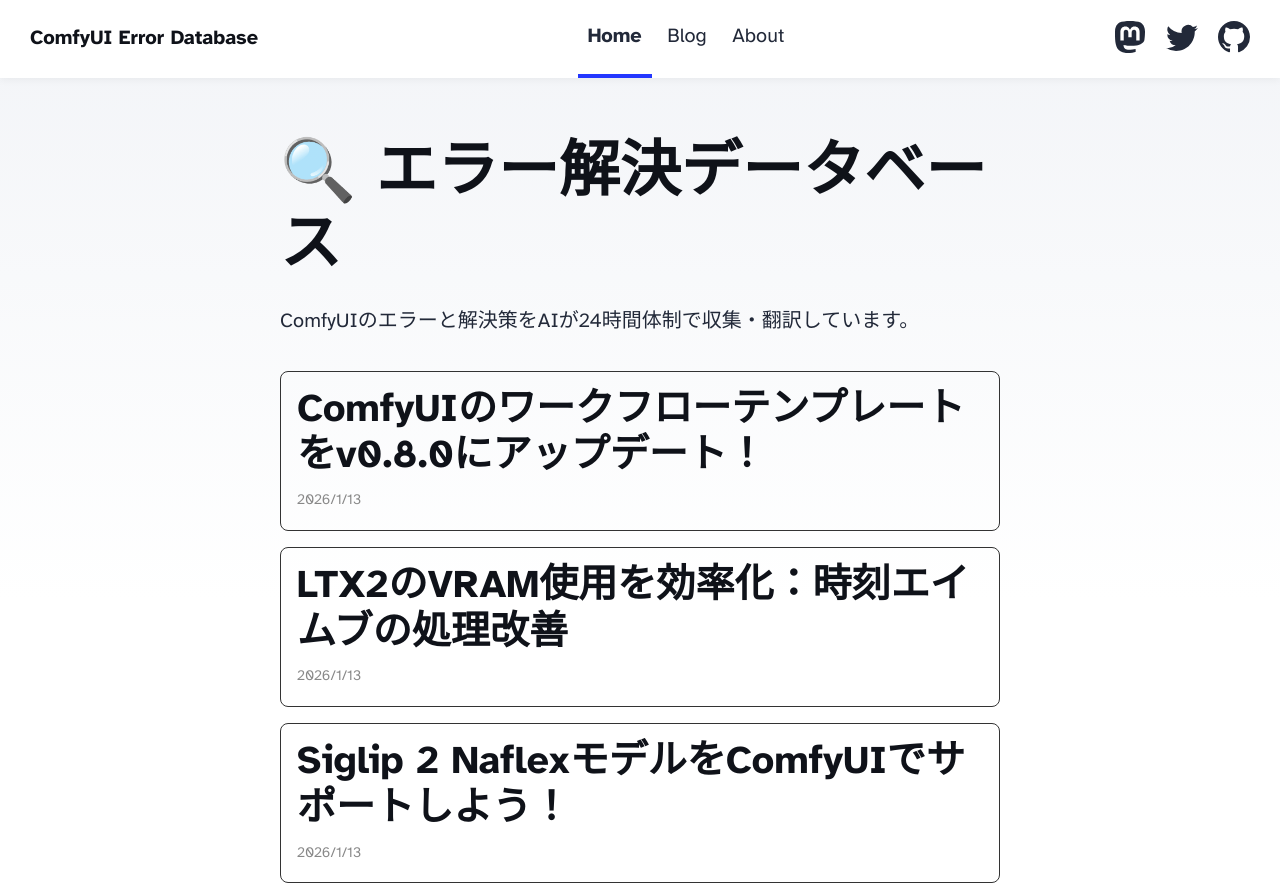
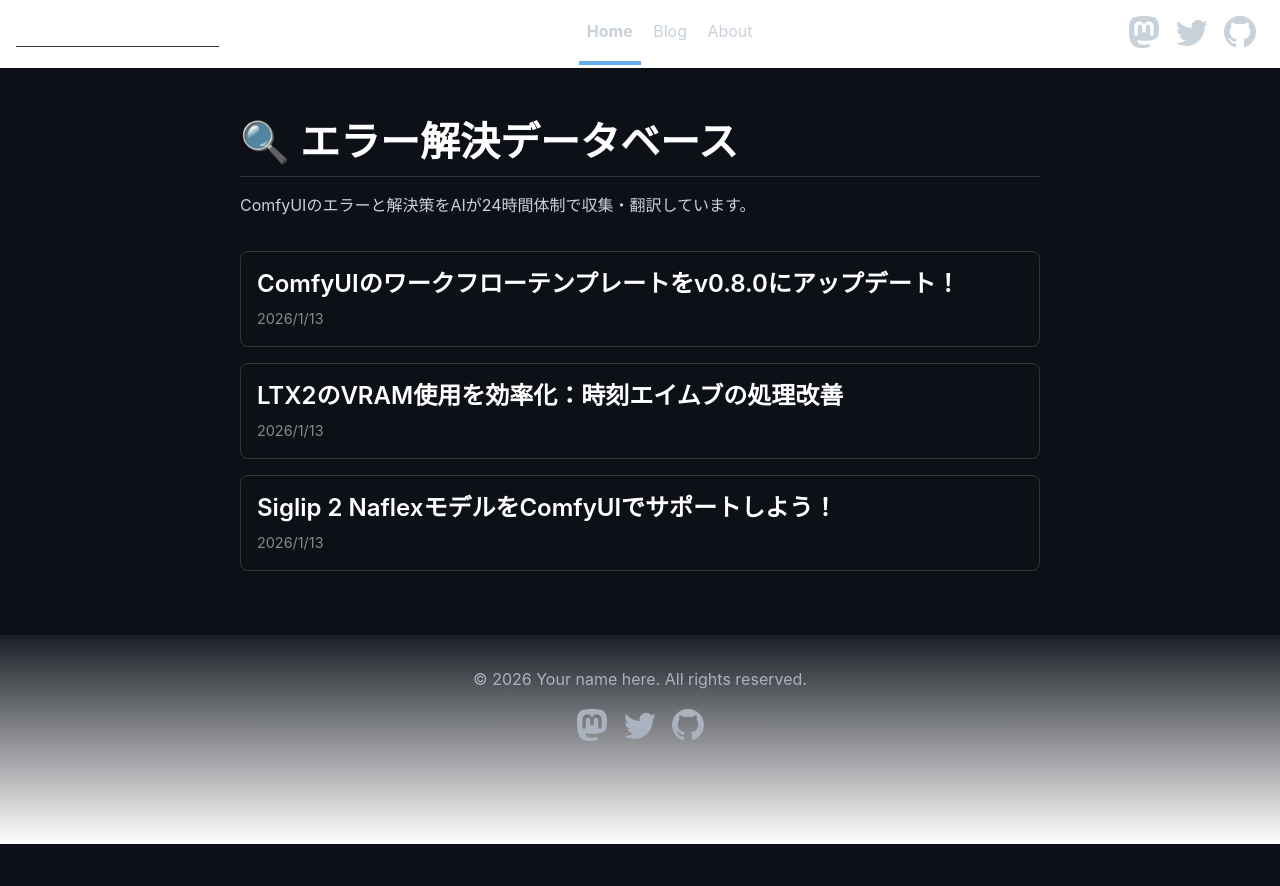
Before and after one commit to kiseidou/comfyui-error-db, an Astro site: page / in a window 1280 px wide. Shown: the top 886 px of the page. After the commit the page ends 844 px from the top, so only its background shows below. Built offline with nearby package versions, Linux system fonts and the light colour scheme; Astro itself is replaced by a stand-in of ours.

Commit message:
Update UI to Dark/Techy theme

```diff
--- a/src/styles/global.css
+++ b/src/styles/global.css
@@ -1,155 +1,139 @@
 /*
-  The CSS in this style tag is based off of Bear Blog's default CSS.
-  https://github.com/HermanMartinus/bearblog/blob/297026a877bc2ab2b3bdfbd6b9f7961c350917dd/templates/styles/blog/default.css
-  License MIT: https://github.com/HermanMartinus/bearblog/blob/master/LICENSE.md
- */
+  Techy / Official Documentation Style
+  Dark Mode, System Fonts, High Contrast
+*/
 
 :root {
-	--accent: #2337ff;
-	--accent-dark: #000d8a;
-	--black: 15, 18, 25;
-	--gray: 96, 115, 159;
-	--gray-light: 229, 233, 240;
-	--gray-dark: 34, 41, 57;
+	--accent: #61afef; /* Tech Blue */
+	--accent-dark: #c678dd; /* Tech Purple for links? or maybe just blue */
+	--black: 15, 17, 26; /* Deep dark background */
+	--gray: 171, 178, 191; /* Light gray text */
+	--gray-light: 40, 44, 52; /* Code box background */
+	--gray-dark: 15, 17, 26;
 	--gray-gradient: rgba(var(--gray-light), 50%), #fff;
-	--box-shadow:
-		0 2px 6px rgba(var(--gray), 25%), 0 8px 24px rgba(var(--gray), 33%), 0 16px 32px
-		rgba(var(--gray), 33%);
+	--box-shadow: 0 2px 6px rgba(0,0,0, 40%), 0 8px 24px rgba(0,0,0, 40%);
 }
-@font-face {
-	font-family: "Atkinson";
-	src: url("/fonts/atkinson-regular.woff") format("woff");
-	font-weight: 400;
-	font-style: normal;
-	font-display: swap;
-}
-@font-face {
-	font-family: "Atkinson";
-	src: url("/fonts/atkinson-bold.woff") format("woff");
-	font-weight: 700;
-	font-style: normal;
-	font-display: swap;
-}
+
+/* Optimize for speed: System Fonts */
 body {
-	font-family: "Atkinson", sans-serif;
+	font-family: -apple-system, BlinkMacSystemFont, "Segoe UI", Roboto, Helvetica, Arial, sans-serif, "Apple Color Emoji", "Segoe UI Emoji", "Segoe UI Symbol";
 	margin: 0;
 	padding: 0;
 	text-align: left;
-	background: linear-gradient(var(--gray-gradient)) no-repeat;
-	background-size: 100% 600px;
-	word-wrap: break-word;
-	overflow-wrap: break-word;
-	color: rgb(var(--gray-dark));
-	font-size: 20px;
-	line-height: 1.7;
+	background-color: #0d1117; /* GitHub Dark Dim-ish */
+	color: #c9d1d9; /* Off-white text */
+	font-size: 16px; /* Standard readable size */
+	line-height: 1.6;
 }
+
 main {
-	width: 720px;
+	width: 800px;
 	max-width: calc(100% - 2em);
 	margin: auto;
 	padding: 3em 1em;
 }
-h1,
-h2,
-h3,
-h4,
-h5,
-h6 {
-	margin: 0 0 0.5rem 0;
-	color: rgb(var(--black));
-	line-height: 1.2;
+
+h1, h2, h3, h4, h5, h6 {
+	margin: 0 0 1rem 0;
+	color: #ffffff;
+	line-height: 1.3;
+	font-weight: 600;
 }
-h1 {
-	font-size: 3.052em;
+
+h1 { font-size: 2.5em; border-bottom: 1px solid #30363d; padding-bottom: 0.5rem; }
+h2 { font-size: 2em; margin-top: 2em; border-bottom: 1px solid #30363d; padding-bottom: 0.3rem; }
+h3 { font-size: 1.5em; margin-top: 1.5em; }
+
+strong, b {
+	font-weight: 700;
+	color: #fff;
 }
-h2 {
-	font-size: 2.441em;
-}
-h3 {
-	font-size: 1.953em;
-}
-h4 {
-	font-size: 1.563em;
-}
-h5 {
-	font-size: 1.25em;
-}
-strong,
-b {
-	font-weight: 700;
-}
+
 a {
-	color: var(--accent);
+	color: #58a6ff; /* Link Blue */
+	text-decoration: none;
 }
 a:hover {
-	color: var(--accent);
+	text-decoration: underline;
 }
+
 p {
-	margin-bottom: 1em;
+	margin-bottom: 1.2em;
 }
-.prose p {
-	margin-bottom: 2em;
+
+/* Code & Pre Layout */
+code {
+	font-family: Consolas, Monaco, "Andale Mono", "Ubuntu Mono", monospace;
+	padding: 0.2em 0.4em;
+	background-color: #21262d; /* Slightly lighter than bg */
+	color: #ff7b72; /* Code Red/Pink */
+	border-radius: 4px;
+	font-size: 0.9em;
 }
-textarea {
-	width: 100%;
-	font-size: 16px;
+
+pre {
+	padding: 1.2em;
+	background-color: #161b22;
+	border: 1px solid #30363d;
+	border-radius: 6px;
+	overflow-x: auto;
+	margin-bottom: 1.5em;
 }
-input {
-	font-size: 16px;
+
+pre > code {
+	background-color: transparent;
+	color: #c9d1d9;
+	padding: 0;
+	font-size: 0.95em;
 }
-table {
-	width: 100%;
-}
+
+/* Images */
 img {
 	max-width: 100%;
 	height: auto;
-	border-radius: 8px;
+	border-radius: 6px;
+	border: 1px solid #30363d;
 }
-code {
-	padding: 2px 5px;
-	background-color: rgb(var(--gray-light));
-	border-radius: 2px;
+
+blockquote {
+	border-left: 4px solid #30363d;
+	padding: 0 1em;
+	margin: 1.5em 0;
+	color: #8b949e;
 }
-pre {
-	padding: 1.5em;
-	border-radius: 8px;
-}
-pre > code {
-	all: unset;
-}
-blockquote {
-	border-left: 4px solid var(--accent);
-	padding: 0 0 0 20px;
-	margin: 0;
-	font-size: 1.333em;
-}
+
 hr {
 	border: none;
-	border-top: 1px solid rgb(var(--gray-light));
-}
-@media (max-width: 720px) {
-	body {
-		font-size: 18px;
-	}
-	main {
-		padding: 1em;
-	}
+	border-top: 1px solid #30363d;
+	margin: 2em 0;
 }
 
+/* Table styles for "Data" feel */
+table {
+	width: 100%;
+	border-collapse: collapse;
+	margin-bottom: 1.5em;
+}
+th, td {
+	border: 1px solid #30363d;
+	padding: 0.5em;
+	text-align: left;
+}
+th {
+	background-color: #161b22;
+	font-weight: 600;
+	color: #fff;
+}
+
+/* Utility */
 .sr-only {
+	position: absolute;
+	width: 1px;
+	height: 1px;
+	padding: 0;
+	margin: -1px;
+	overflow: hidden;
+	clip: rect(0, 0, 0, 0);
+	white-space: nowrap;
 	border: 0;
-	padding: 0;
-	margin: 0;
-	position: absolute !important;
-	height: 1px;
-	width: 1px;
-	overflow: hidden;
-	/* IE6, IE7 - a 0 height clip, off to the bottom right of the visible 1px box */
-	clip: rect(1px 1px 1px 1px);
-	/* maybe deprecated but we need to support legacy browsers */
-	clip: rect(1px, 1px, 1px, 1px);
-	/* modern browsers, clip-path works inwards from each corner */
-	clip-path: inset(50%);
-	/* added line to stop words getting smushed together (as they go onto separate lines and some screen readers do not understand line feeds as a space */
-	white-space: nowrap;
 }
```
